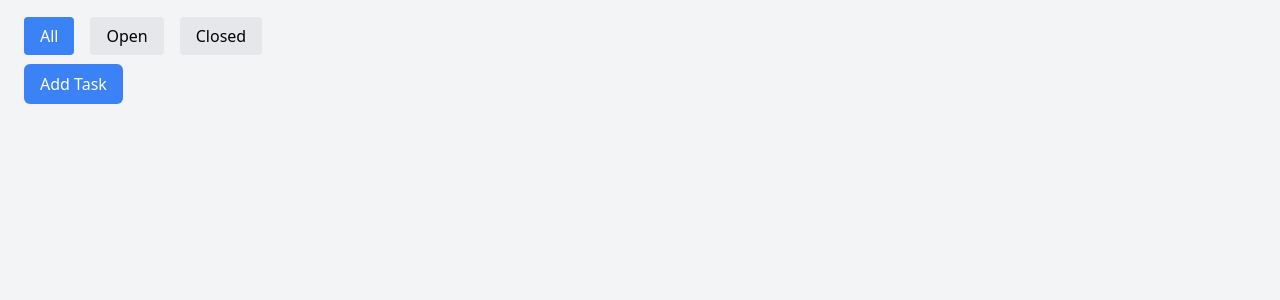
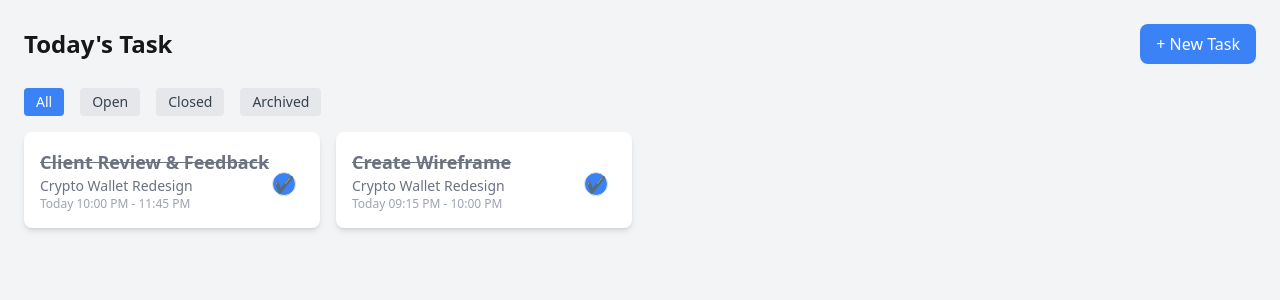
Before and after one commit to miguelmba2000/project_task_manager, a Next.js app: page / in a window 1280 px wide. Shown: the top 300 px of the page. Built offline with nearby package versions, Linux system fonts and the light colour scheme.

Commit message:
update card task

```diff
--- a/app/components/AddTaskModal.js
+++ b/app/components/AddTaskModal.js
@@ -1,42 +1,65 @@
 import { useState } from 'react';
 
-export default function AddTaskModal({ isOpen, onClose, onAddTask }) {
+export default function AddTaskModal({ onClose, onSave }) {
   const [title, setTitle] = useState('');
   const [project, setProject] = useState('');
+  const [time, setTime] = useState('');
 
-  const handleSubmit = () => {
-    if (title && project) {
-      onAddTask({ title, project });
+  const handleSave = () => {
+    if (title && project && time) {
+      onSave({ title, project, time, completed: false, archived: false, assignees: [] });
       onClose();
+    } else {
+      alert('Please fill in all fields.');
     }
   };
 
-  if (!isOpen) return null;
-
   return (
-    <div className="fixed inset-0 bg-black bg-opacity-50 flex items-center justify-center">
-      <div className="bg-white p-6 rounded-md shadow-md">
-        <h2 className="text-lg font-bold">Add Task</h2>
+    <div className="fixed inset-0 bg-black bg-opacity-50 flex justify-center items-center">
+      <div className="bg-white p-6 rounded-lg shadow-lg w-96">
+        <h2 className="text-lg font-bold mb-4">Add New Task</h2>
+        <div className="mb-4">
+          <label className="block text-sm font-medium mb-1">Title</label>
           <input
             type="text"
-          placeholder="Title"
             value={title}
             onChange={(e) => setTitle(e.target.value)}
-          className="border rounded-md p-2 w-full mt-4"
+            className="w-full border border-gray-300 rounded-lg px-3 py-2"
+            placeholder="Enter task title"
           />
+        </div>
+        <div className="mb-4">
+          <label className="block text-sm font-medium mb-1">Project</label>
           <input
             type="text"
-          placeholder="Project"
             value={project}
             onChange={(e) => setProject(e.target.value)}
-          className="border rounded-md p-2 w-full mt-2"
+            className="w-full border border-gray-300 rounded-lg px-3 py-2"
+            placeholder="Enter project name"
           />
-        <div className="mt-4 flex justify-end space-x-2">
-          <button onClick={onClose} className="px-4 py-2 bg-gray-300 rounded-md">
+        </div>
+        <div className="mb-4">
+          <label className="block text-sm font-medium mb-1">Time</label>
+          <input
+            type="text"
+            value={time}
+            onChange={(e) => setTime(e.target.value)}
+            className="w-full border border-gray-300 rounded-lg px-3 py-2"
+            placeholder="e.g., Today 10:00 AM - 11:00 AM"
+          />
+        </div>
+        <div className="flex justify-end space-x-4">
+          <button
+            onClick={onClose}
+            className="px-4 py-2 bg-gray-200 rounded-lg hover:bg-gray-300"
+          >
             Cancel
           </button>
-          <button onClick={handleSubmit} className="px-4 py-2 bg-blue-500 text-white rounded-md">
-            Add
+          <button
+            onClick={handleSave}
+            className="px-4 py-2 bg-blue-500 text-white rounded-lg hover:bg-blue-600"
+          >
+            Save
           </button>
         </div>
       </div>
--- a/app/components/TaskCard.js
+++ b/app/components/TaskCard.js
@@ -1,19 +1,33 @@
+// components/TaskCard.js
 export default function TaskCard({ task, onComplete }) {
   return (
-      <div className="p-4 bg-white shadow-md rounded-md flex justify-between items-center">
+    <div className="flex justify-between items-center bg-white shadow-md p-4 rounded-lg space-y-2">
       <div>
-          <h3 className="text-lg font-bold">{task.title}</h3>
+        <h3 className={`text-lg font-bold ${task.completed ? 'line-through text-gray-500' : ''}`}>
+          {task.title}
+        </h3>
         <p className="text-sm text-gray-500">{task.project}</p>
+        <p className="text-xs text-gray-400">{task.time}</p>
       </div>
       <div className="flex items-center space-x-2">
         <button
           onClick={() => onComplete(task.id)}
-            className={`${
-              task.completed ? 'bg-green-500' : 'bg-gray-200'
-            } px-2 py-1 rounded-md`}
+          className={`w-6 h-6 rounded-full border ${task.completed ? 'bg-blue-500' : 'bg-white'} flex items-center justify-center`}
         >
-            {task.completed ? 'Done' : 'Complete'}
+          {task.completed && <span className="text-white text-bold">✔</span>}
         </button>
+        {task.assignees && (
+          <div className="flex -space-x-2">
+            {task.assignees.map((assignee, index) => (
+              <img
+                key={index}
+                src={assignee.avatar}
+                alt={assignee.name}
+                className="w-6 h-6 rounded-full border-2 border-white"
+              />
+            ))}
+          </div>
+        )}
       </div>
     </div>
   );
--- a/app/page.js
+++ b/app/page.js
@@ -1,37 +1,79 @@
-'use client'; // Cette ligne marque le fichier comme un composant côté client
+"use client";
 
 import { useState } from 'react';
-import Navigation from './components/Navigation';
 import TaskList from './components/TaskList';
 import AddTaskModal from './components/AddTaskModal';
 
 export default function Home() {
-  const [tasks, setTasks] = useState([]);
-  const [filter, setFilter] = useState('All');
+  const [tasks, setTasks] = useState([
+    {
+      id: 1,
+      title: 'Client Review & Feedback',
+      project: 'Crypto Wallet Redesign',
+      time: 'Today 10:00 PM - 11:45 PM',
+      completed: true,
+      archived: false,
+      assignees: [],
+    },
+    {
+      id: 2,
+      title: 'Create Wireframe',
+      project: 'Crypto Wallet Redesign',
+      time: 'Today 09:15 PM - 10:00 PM',
+      completed: true,
+      archived: false,
+      assignees: [],
+    },
+  ]);
+
+  const [filter, setFilter] = useState('All'); // Par défaut, afficher toutes les tâches
   const [isModalOpen, setModalOpen] = useState(false);
 
-  const handleAddTask = (task) => setTasks([...tasks, { ...task, id: tasks.length + 1, completed: false }]);
-  const handleCompleteTask = (id) =>
+  const handleCompleteTask = (id) => {
     setTasks(tasks.map((task) => (task.id === id ? { ...task, completed: !task.completed } : task)));
+  };
+
+  const handleAddTask = (newTask) => {
+    setTasks([...tasks, { id: tasks.length + 1, ...newTask }]);
+    setModalOpen(false);
+  };
 
   const filteredTasks = tasks.filter((task) => {
     if (filter === 'All') return true;
-    if (filter === 'Open') return !task.completed;
-    if (filter === 'Closed') return task.completed;
-    return false;
+    if (filter === 'Open') return !task.completed && !task.archived;
+    if (filter === 'Closed') return task.completed && !task.archived;
+    if (filter === 'Archived') return task.archived;
   });
 
   return (
-    <div className="p-6 space-y-4">
-      <Navigation activeSection={filter} />
-      <button
-        onClick={() => setModalOpen(true)}
-        className="bg-blue-500 text-white px-4 py-2 rounded-md hover:bg-blue-600"
-      >
-        Add Task
-      </button>
+    <div className="p-6 bg-gray-100 min-h-screen">
+      <div className="flex justify-between items-center mb-6">
+        <h1 className="text-2xl font-bold">Today's Task</h1>
+        <button
+          onClick={() => setModalOpen(true)}
+          className="px-4 py-2 bg-blue-500 text-white rounded-lg hover:bg-blue-600"
+        >
+          + New Task
+        </button>
+      </div>
+
+      <div className="flex space-x-4 text-sm mb-4">
+        {['All', 'Open', 'Closed', 'Archived'].map((status) => (
+          <button
+            key={status}
+            onClick={() => setFilter(status)}
+            className={`px-3 py-1 rounded ${
+              filter === status ? 'bg-blue-500 text-white' : 'bg-gray-200 text-gray-700'
+            }`}
+          >
+            {status}
+          </button>
+        ))}
+      </div>
+
       <TaskList tasks={filteredTasks} onComplete={handleCompleteTask} />
-      <AddTaskModal isOpen={isModalOpen} onClose={() => setModalOpen(false)} onAddTask={handleAddTask} />
+
+      {isModalOpen && <AddTaskModal onClose={() => setModalOpen(false)} onSave={handleAddTask} />}
     </div>
   );
 }
```
Also changed, not shown: public/avatars/user.png (added). Lines whose indentation alone changed are shown as unchanged.
